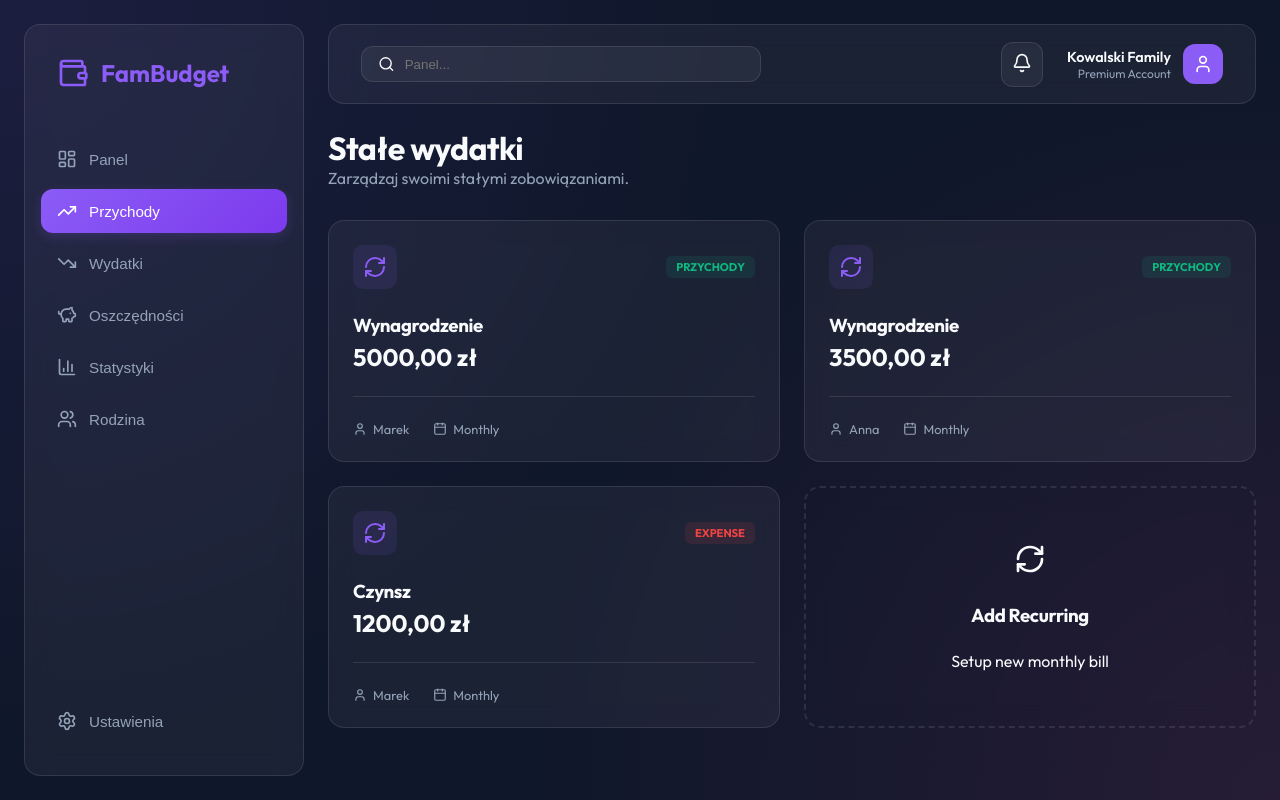
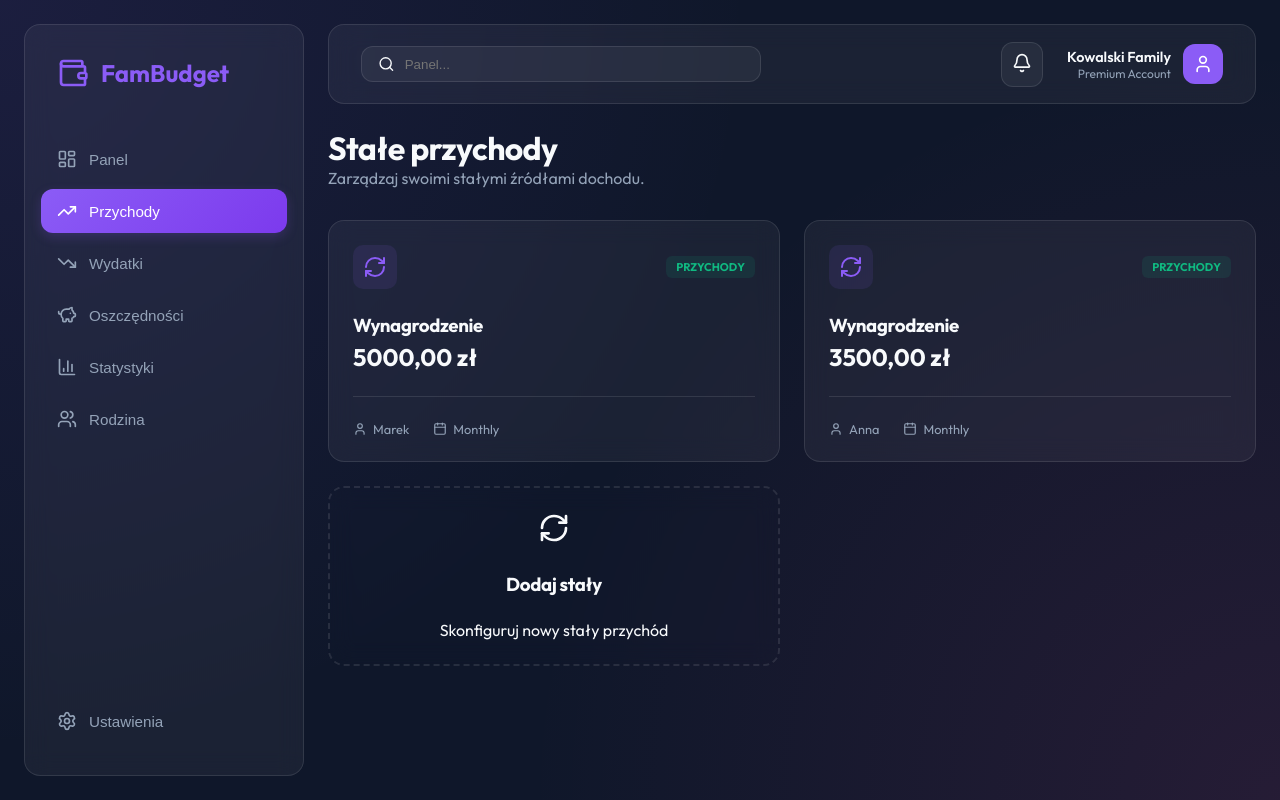
Before and after one commit to ant0uni/Projekt-BudzetRodzinny, a React (Vite) app: page / in a window 1280 px wide. Both pictures are taken after a click on the button "Przychody". Built offline with nearby package versions, Linux system fonts and the light colour scheme.

Commit message:
Poprawka naglowkow stalych przychodow, tlumaczenia oraz funkcjonalnosc przycisku dodawania transakcji stalych

```diff
--- a/src/App.jsx
+++ b/src/App.jsx
@@ -14,12 +14,11 @@ import './App.css'
 
 function App() {
   const [activeTab, setActiveTab] = useState('dashboard')
-  const [isModalOpen, setIsModalOpen] = useState(false)
   const budget = useBudget()
 
   if (!budget) return <div style={{ color: 'white', padding: '100px', textAlign: 'center' }}><h1>Budget Context not found!</h1></div>
 
-  const { t } = budget
+  const { t, isModalOpen, setIsModalOpen } = budget
 
   return (
     <div className="app-container">
@@ -65,7 +64,7 @@ function App() {
           )}
 
           {(activeTab === 'income' || activeTab === 'expenses') && (
-            <FixedExpensesView />
+            <FixedExpensesView type={activeTab} />
           )}
         </div>
       </main>
--- a/src/components/dashboard/FixedExpensesView.jsx
+++ b/src/components/dashboard/FixedExpensesView.jsx
@@ -2,16 +2,20 @@ import React from 'react';
 import { useBudget } from '../../context/BudgetContext';
 import { RefreshCw, Calendar, ArrowRight, User } from 'lucide-react';
 
-const FixedExpensesView = () => {
-  const { transactions, t } = useBudget();
-  const fixedItems = transactions.filter(t => t.isFixed);
+const FixedExpensesView = ({ type = 'expenses' }) => {
+  const { transactions, t, setIsModalOpen, setModalDefaults } = useBudget();
+  const isIncome = type === 'income';
+  const filterType = isIncome ? 'income' : 'expense';
+  const fixedItems = transactions.filter(item => item.isFixed && item.type === filterType);
 
   return (
     <div className="fixed-expenses-view fade-in">
       <div className="content-header">
         <div>
-          <h1>{t('fixedExpenses')}</h1>
-          <p style={{ color: 'var(--text-muted)' }}>{t('recurringSubtitle')}</p>
+          <h1>{isIncome ? t('fixedIncomes') : t('fixedExpenses')}</h1>
+          <p style={{ color: 'var(--text-muted)' }}>
+            {isIncome ? t('recurringSubtitleIncome') : t('recurringSubtitle')}
+          </p>
         </div>
       </div>
 
@@ -43,12 +47,19 @@ const FixedExpensesView = () => {
           </div>
         ))}
 
-        <div className="fixed-card add-card glass-morphism">
+        <div
+          className="fixed-card add-card glass-morphism"
+          onClick={() => {
+            setModalDefaults({ type: filterType, isFixed: true });
+            setIsModalOpen(true);
+          }}
+          style={{ cursor: 'pointer' }}
+        >
           <div className="add-icon">
             <RefreshCw size={32} />
           </div>
-          <h3>Add Recurring</h3>
-          <p>Setup new monthly bill</p>
+          <h3>{t('addRecurring')}</h3>
+          <p>{isIncome ? t('setupMonthlyIncome') : t('setupMonthly')}</p>
         </div>
       </div>
     </div>
--- a/src/components/dashboard/TransactionForm.jsx
+++ b/src/components/dashboard/TransactionForm.jsx
@@ -3,7 +3,7 @@ import { useBudget } from '../../context/BudgetContext';
 import { X, Plus, PiggyBank, TrendingUp, TrendingDown } from 'lucide-react';
 
 const TransactionForm = ({ isOpen, onClose }) => {
-  const { members, addTransaction, t } = useBudget();
+  const { members, addTransaction, t, modalDefaults, setModalDefaults } = useBudget();
   const [formData, setFormData] = useState({
     amount: '',
     category: '',
@@ -11,6 +11,15 @@ const TransactionForm = ({ isOpen, onClose }) => {
     type: 'expense',
     isFixed: false
   });
+
+  React.useEffect(() => {
+    if (isOpen && modalDefaults) {
+      setFormData(prev => ({
+        ...prev,
+        ...modalDefaults
+      }));
+    }
+  }, [isOpen, modalDefaults]);
 
   if (!isOpen) return null;
 
@@ -21,6 +30,13 @@ const TransactionForm = ({ isOpen, onClose }) => {
       amount: parseFloat(formData.amount)
     });
     setFormData({ amount: '', category: '', member: members[0] || '', type: 'expense', isFixed: false });
+    setModalDefaults(null);
+    onClose();
+  };
+
+  const handleClose = () => {
+    setFormData({ amount: '', category: '', member: members[0] || '', type: 'expense', isFixed: false });
+    setModalDefaults(null);
     onClose();
   };
 
@@ -29,7 +45,7 @@ const TransactionForm = ({ isOpen, onClose }) => {
       <div className="modal-content glass-morphism fade-in">
         <div className="modal-header">
           <h2>{t('addTransaction')}</h2>
-          <button className="close-btn" onClick={onClose}><X size={20} /></button>
+          <button className="close-btn" onClick={handleClose}><X size={20} /></button>
         </div>
 
         <form onSubmit={handleSubmit} className="transaction-form">
--- a/src/context/BudgetContext.jsx
+++ b/src/context/BudgetContext.jsx
@@ -9,6 +9,8 @@ export const BudgetProvider = ({ children }) => {
   const [members, setMembers] = useState(['Antoni', 'Anna', 'Marek', 'Zosia']);
   const [language, setLanguage] = useState('pl'); // Default to Polish as requested
   const [savingsBalance, setSavingsBalance] = useState(2500);
+  const [isModalOpen, setIsModalOpen] = useState(false);
+  const [modalDefaults, setModalDefaults] = useState(null);
   const [transactions, setTransactions] = useState([
     { id: 1, type: 'income', amount: 5000, category: 'Salary', member: 'Marek', date: '2026-04-01', isFixed: true },
     { id: 2, type: 'income', amount: 3500, category: 'Salary', member: 'Anna', date: '2026-04-02', isFixed: true },
@@ -79,7 +81,11 @@ export const BudgetProvider = ({ children }) => {
       t,
       addMember,
       removeMember,
-      updateMember
+      updateMember,
+      isModalOpen,
+      setIsModalOpen,
+      modalDefaults,
+      setModalDefaults
     }}>
       {children}
     </BudgetContext.Provider>
--- a/src/utils/translations.js
+++ b/src/utils/translations.js
@@ -39,7 +39,9 @@ export const translations = {
     placeholderMember: "Enter name...",
     save: "Save",
     fixedExpenses: "Fixed Expenses",
+    fixedIncomes: "Fixed Incomes",
     recurringSubtitle: "Manage your recurring monthly commitments.",
+    recurringSubtitleIncome: "Manage your recurring monthly income streams.",
     allMembers: "All Members",
     sortByDate: "Sort by Date",
     sortByAmount: "Sort by Amount",
@@ -71,7 +73,8 @@ export const translations = {
     fixed: "Stały",
     variable: "Zmienny",
     addRecurring: "Dodaj stały",
-    setupMonthly: "Ustaw nowy rachunek miesięczny",
+    setupMonthly: "Skonfiguruj nową płatność miesięczną",
+    setupMonthlyIncome: "Skonfiguruj nowy stały przychód",
     familyAnalytics: "Analityka rodzinna",
     analyzeSpending: "Analizuj wzorce wydatków w rodzinie.",
     spendingSaving: "Wydatki i oszczędności wg członka",
@@ -88,7 +91,9 @@ export const translations = {
     placeholderMember: "Wpisz imię...",
     save: "Zapisz",
     fixedExpenses: "Stałe wydatki",
+    fixedIncomes: "Stałe przychody",
     recurringSubtitle: "Zarządzaj swoimi stałymi zobowiązaniami.",
+    recurringSubtitleIncome: "Zarządzaj swoimi stałymi źródłami dochodu.",
     allMembers: "Wszyscy",
     sortByDate: "Sortuj wg daty",
     sortByAmount: "Sortuj wg kwoty",
```
